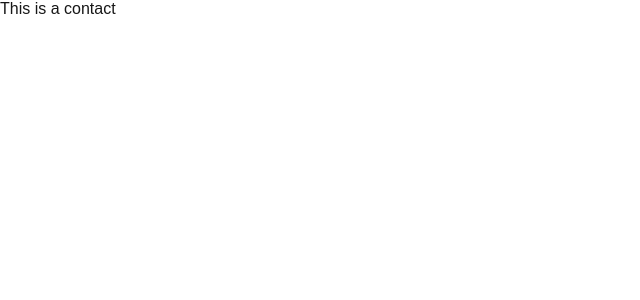
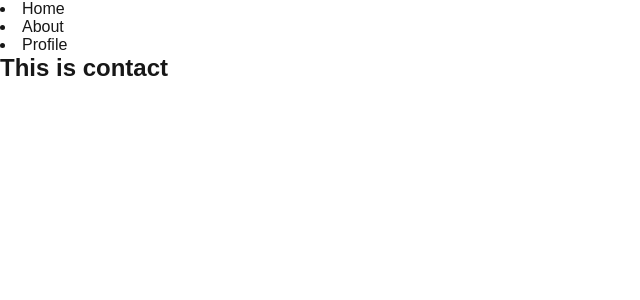
Before and after one commit to ehasun15019/Interactive-Cares-Next.js-Class-2, a Next.js app: page /contact in a window 1280 px wide. Shown: the top 300 px of the page, without its empty margins (0-640 px from the left). Built offline with nearby package versions, Linux system fonts and the light colour scheme.

Commit message:
ami jodi cai tahole in-build layout.js a navbar create korte pari jodio akon jai navbar ase seta kaj korbe na kinto proti page a nav ta kinto show hosse

```diff
--- a/src/app/contact/page.jsx
+++ b/src/app/contact/page.jsx
@@ -3,7 +3,7 @@ import React from "react";
 const page = () => {
   return (
     <div>
-      <p> This is a contact</p>
+      <h2>This is contact</h2>
     </div>
   );
 };
--- a/src/app/layout.js
+++ b/src/app/layout.js
@@ -20,6 +20,13 @@ export default function RootLayout({ children }) {
   return (
     <html lang="en">
       <body className={`${geistSans.variable} ${geistMono.variable}`}>
+        <nav>
+          <li>Home</li>
+          <li>About</li>
+          <li>Profile</li>
+        </nav>
+
+
         {children}
       </body>
     </html>
```
